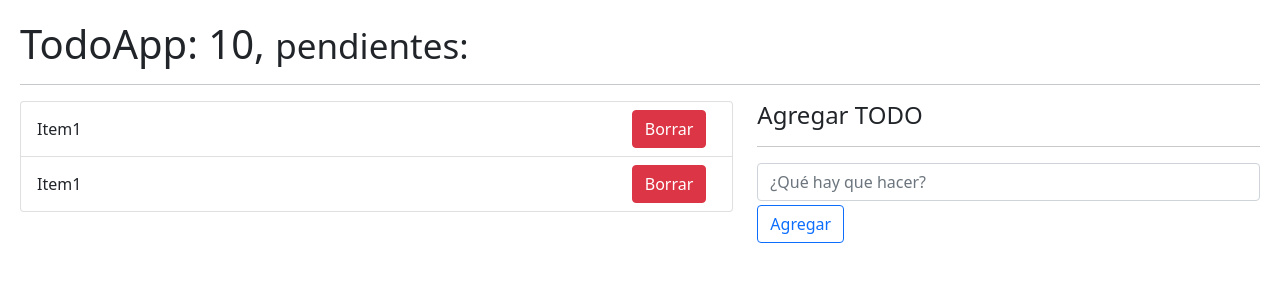
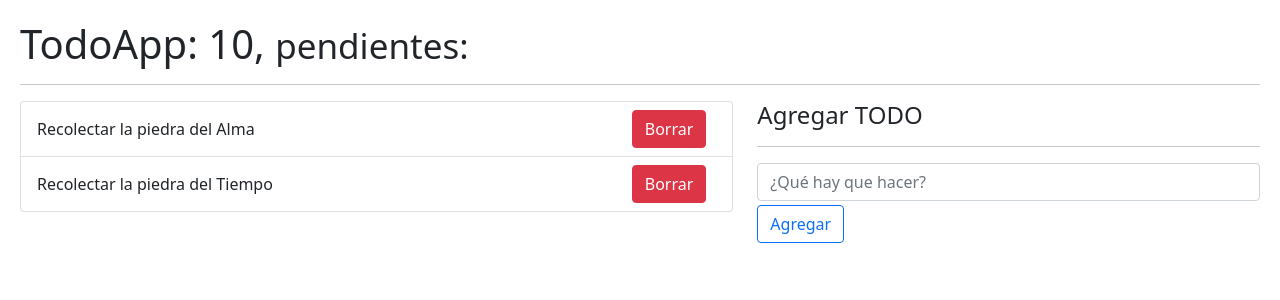
Before and after one commit to Charlyqv/05-hook-app, a React (Vite) app: page / in a window 1280 px wide. Shown: the top 300 px of the page. Built offline with nearby package versions, Linux system fonts and the light colour scheme.

Commit message:
Resolución de la tarea - TodoApp

```diff
--- /dev/null
+++ b/src/08-useReducer/TodoAdd.jsx
@@ -0,0 +1,43 @@
+import { useForm } from '../hooks/useForm';
+
+
+export const TodoAdd = ({ onNewTodo }) => {
+
+  const { description, onInputChange, onResetForm } = useForm({
+    description: ''
+  });
+
+  const onFormSubmit = ( event ) => {
+    event.preventDefault();
+    if( description.length <= 1 ) return;
+
+    const newTodo = {
+      id: new Date().getTime(),
+      done: false,
+      description: description,
+    }
+
+    onNewTodo(newTodo)
+    onResetForm();
+  }
+
+  return (
+    <form onSubmit={ onFormSubmit }>
+      <input
+        type="text"
+        placeholder="¿Qué hay que hacer?"
+        className="form-control"
+        name="description"
+        value={ description }
+        onChange={ onInputChange }
+      />
+
+      <button
+        type="submit"
+        className="btn btn-outline-primary mt-1"
+      >
+        Agregar
+      </button>
+    </form>
+  )
+}
--- a/src/08-useReducer/TodoApp.jsx
+++ b/src/08-useReducer/TodoApp.jsx
@@ -1,5 +1,7 @@
 import { useReducer } from 'react'
 import { todoReducer } from './todoReducer'
+import { TodoList } from './TodoList';
+import { TodoAdd } from './TodoAdd';
 
 const initialState = [
   {
@@ -9,14 +11,20 @@
   },
   {
     id: new Date().getTime() * 3,
-    description: 'Recolectar la piedra del Alma',
+    description: 'Recolectar la piedra del Tiempo',
     done: false,
   }
 ]
 
 export const TodoApp = () => {
 
-  const [ todos, dispatch ] = useReducer( todoReducer, initialState )
+  const [ todos, dispatch ] = useReducer( todoReducer, initialState );
+
+  const handleNewTodo = ( todo ) => {
+    console.log({ todo });
+  }
+
+
   return (
     <>
       <h1>TodoApp: 10, <small>pendientes:</small></h1>
@@ -24,35 +32,14 @@
 
       <div className="row">
         <div className="col-7">
-          <ul className="list-group">
-            {
-              todos.map( todo => (
-                <li key={ todo.id } className="list-group-item d-flex justify-content-between">
-                  <span className="align-self-center">Item1</span>
-                  <button className="btn btn-danger">Borrar</button>
-                </li>
-              ))
-            }
-          </ul>
+          <TodoList todos={ todos }/>
         </div>
 
         <div className="col-5">
           <h4>Agregar TODO</h4>
           <hr />
-          <form>
-            <input
-              type="text"
-              placeholder="¿Qué hay que hacer?"
-              className="form-control"
-            />
 
-            <button
-              type="submit"
-              className="btn btn-outline-primary mt-1"
-            >
-              Agregar
-            </button>
-          </form>
+          <TodoAdd onNewTodo={ handleNewTodo }/>
 
         </div>
       </div>
--- /dev/null
+++ b/src/08-useReducer/TodoItem.jsx
@@ -0,0 +1,9 @@
+
+export const TodoItem = ({ todo }) => {
+  return (
+    <li className="list-group-item d-flex justify-content-between">
+      <span className="align-self-center">{ todo.description }</span>
+      <button className="btn btn-danger">Borrar</button>
+    </li>
+  )
+}
--- /dev/null
+++ b/src/08-useReducer/TodoList.jsx
@@ -0,0 +1,13 @@
+import { TodoItem } from "./TodoItem"
+
+export const TodoList = ({ todos = [] }) => {
+  return (
+    <ul className="list-group">
+      {
+        todos.map( todo => (
+          <TodoItem key={ todo.id } todo={ todo }/>
+        ))
+      }
+    </ul>
+  )
+}
```
